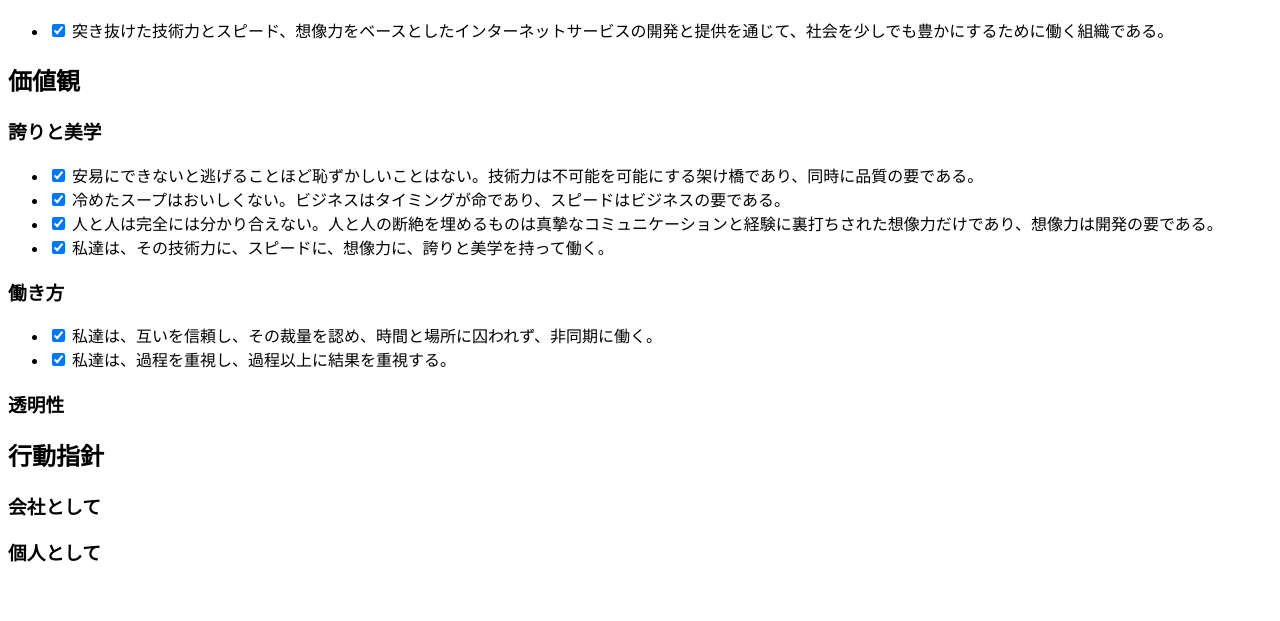
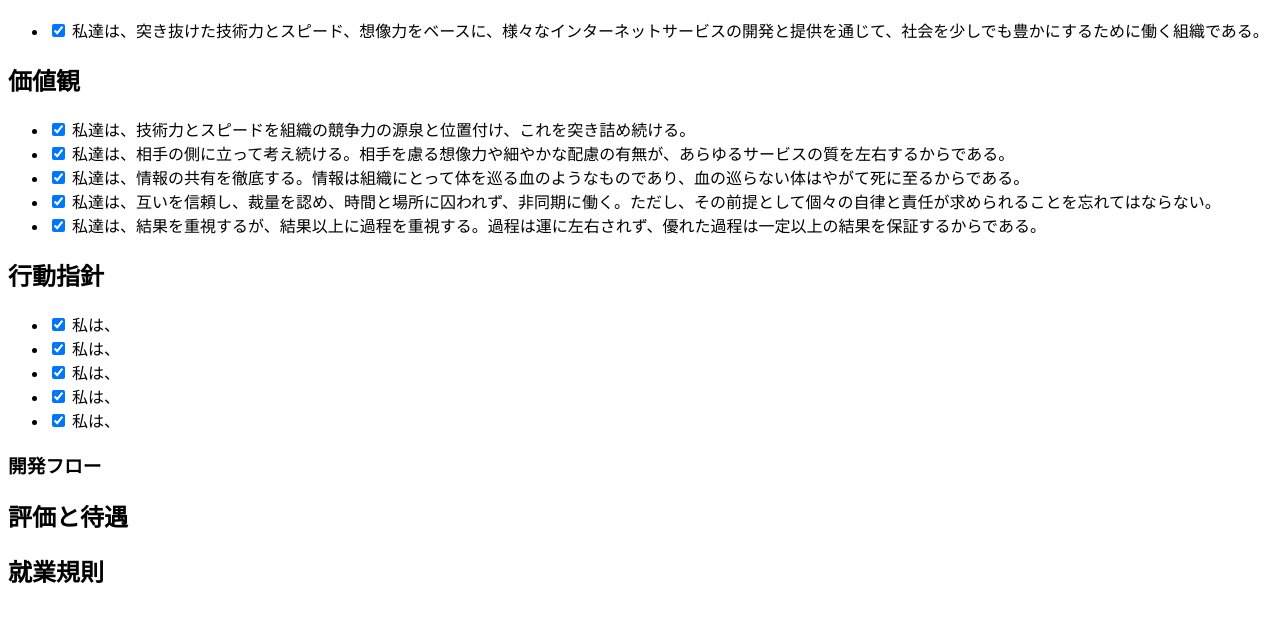
Before and after one commit to heartrails/heartrails.github.io, a plain HTML site: page index.html in a window 1280 px wide. Shown: the part 57-678 px from the top of the page. Drawn offline with Linux system fonts and the light colour scheme.

Commit message:
Update index.html

```diff
--- a/index.html
+++ b/index.html
@@ -6,37 +6,47 @@
     <h1>ハートレイルズとは</h1>
     <ul>
       <li>
-        <input type="checkbox" checked="checked"> 突き抜けた技術力とスピード、想像力をベースとしたインターネットサービスの開発と提供を通じて、社会を少しでも豊かにするために働く組織である。
+        <input type="checkbox" checked="checked"> 私達は、突き抜けた技術力とスピード、想像力をベースに、様々なインターネットサービスの開発と提供を通じて、社会を少しでも豊かにするために働く組織である。
       </li>
     </ul>
     <h2>価値観</h2>
-    <h3>誇りと美学</h3>
     <ul>
       <li>
-        <input type="checkbox" checked="checked"> 安易にできないと逃げることほど恥ずかしいことはない。技術力は不可能を可能にする架け橋であり、同時に品質の要である。
+        <input type="checkbox" checked="checked"> 私達は、技術力とスピードを組織の競争力の源泉と位置付け、これを突き詰め続ける。
       </li>
       <li>
-        <input type="checkbox" checked="checked"> 冷めたスープはおいしくない。ビジネスはタイミングが命であり、スピードはビジネスの要である。
+        <input type="checkbox" checked="checked"> 私達は、相手の側に立って考え続ける。相手を慮る想像力や細やかな配慮の有無が、あらゆるサービスの質を左右するからである。
       </li>
       <li>
-        <input type="checkbox" checked="checked"> 人と人は完全には分かり合えない。人と人の断絶を埋めるものは真摯なコミュニケーションと経験に裏打ちされた想像力だけであり、想像力は開発の要である。
+        <input type="checkbox" checked="checked"> 私達は、情報の共有を徹底する。情報は組織にとって体を巡る血のようなものであり、血の巡らない体はやがて死に至るからである。
       </li>
       <li>
-        <input type="checkbox" checked="checked"> 私達は、その技術力に、スピードに、想像力に、誇りと美学を持って働く。
+        <input type="checkbox" checked="checked"> 私達は、互いを信頼し、裁量を認め、時間と場所に囚われず、非同期に働く。ただし、その前提として個々の自律と責任が求められることを忘れてはならない。
+      </li>
+      <li>
+        <input type="checkbox" checked="checked"> 私達は、結果を重視するが、結果以上に過程を重視する。過程は運に左右されず、優れた過程は一定以上の結果を保証するからである。
       </li>
     </ul>
-    <h3>働き方</h3>
+    <h2>行動指針</h2>
     <ul>
       <li>
-        <input type="checkbox" checked="checked"> 私達は、互いを信頼し、その裁量を認め、時間と場所に囚われず、非同期に働く。
+        <input type="checkbox" checked="checked"> 私は、
       </li>
       <li>
-        <input type="checkbox" checked="checked"> 私達は、過程を重視し、過程以上に結果を重視する。
+        <input type="checkbox" checked="checked"> 私は、
+      </li>
+      <li>
+        <input type="checkbox" checked="checked"> 私は、
+      </li>
+      <li>
+        <input type="checkbox" checked="checked"> 私は、
+      </li>
+      <li>
+        <input type="checkbox" checked="checked"> 私は、
       </li>
     </ul>
-    <h3>透明性</h3>
-    <h2>行動指針</h2>
-    <h3>会社として</h3>
-    <h3>個人として</h3>
+    <h3>開発フロー</h3>
+    <h2>評価と待遇</h2>
+    <h2>就業規則</h2>
   </body>
 </html>
```
